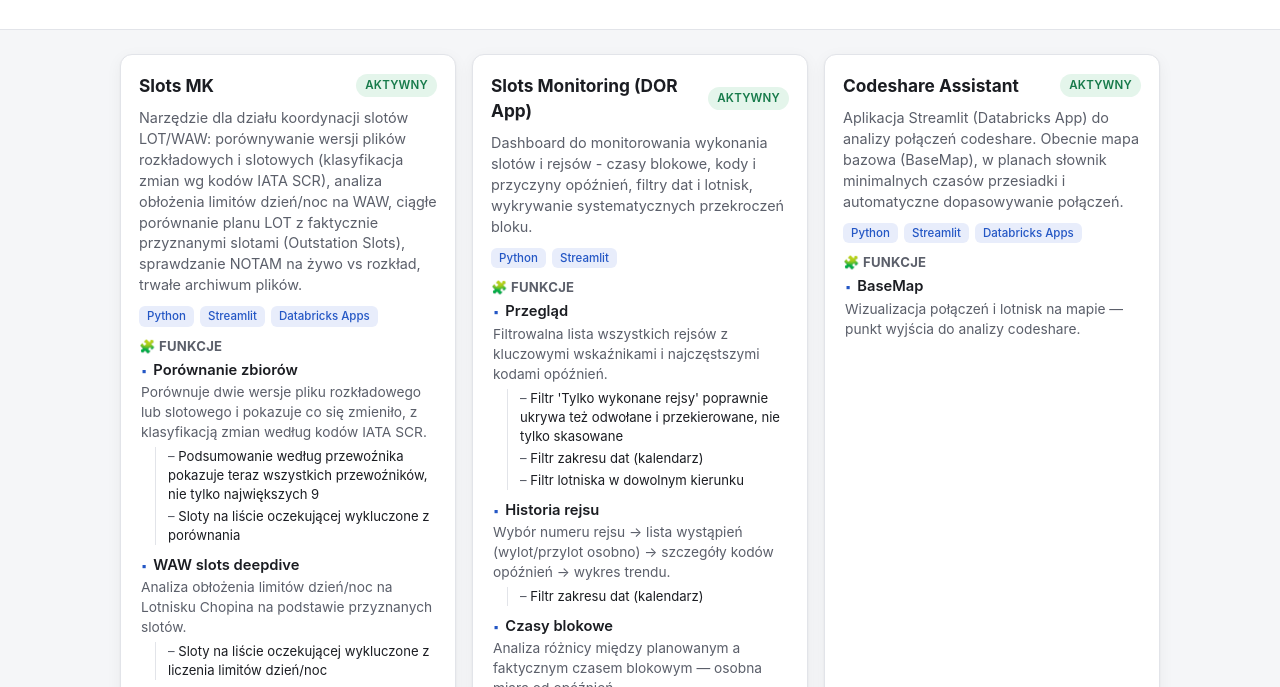
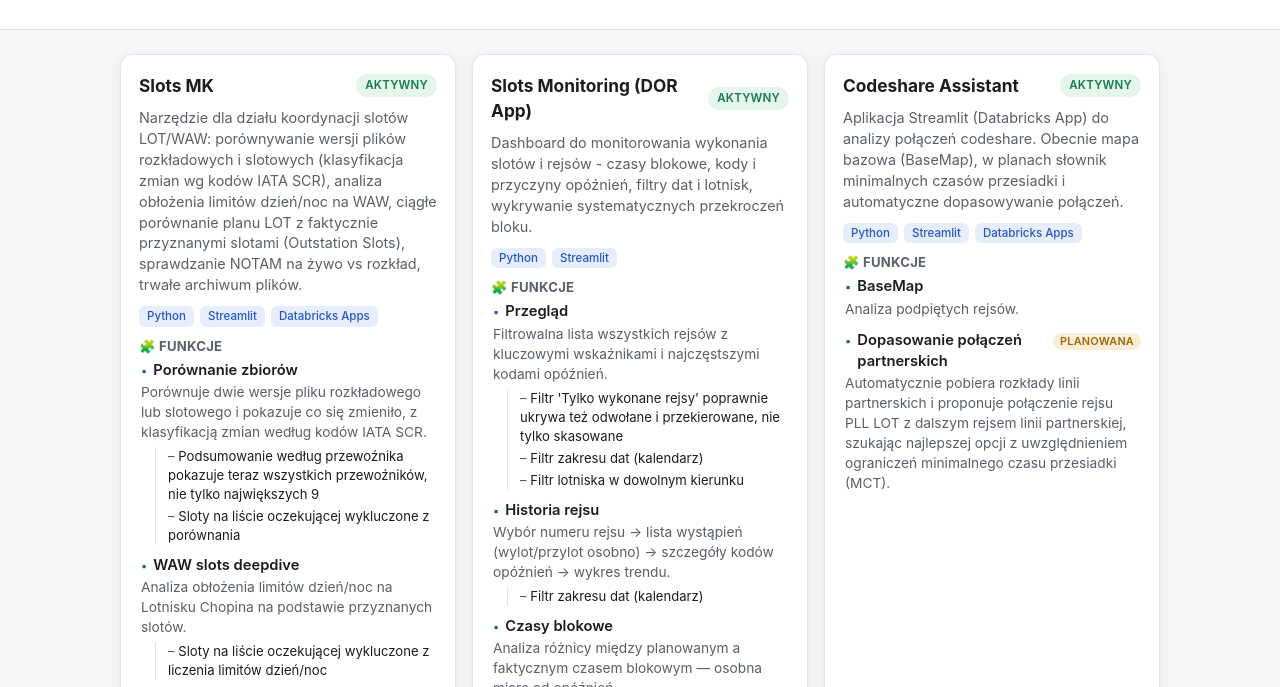
Before and after one commit to Piciu022/Tracking-Projektow, a plain HTML site: page index.html in a window 1280 px wide. Shown: the part 94-781 px from the top of the page. Drawn offline with Linux system fonts and the light colour scheme.

Commit message:
Codeshare Assistant: poprawiony opis BaseMap + nowa planowana funkcja dopasowania połączeń
- BaseMap: 'Analiza podpiętych rejsów' (poprawka od Piotra)
- nowa funkcja 'Dopasowanie połączeń partnerskich' (auto-pobieranie rozkładów partnerów,
  propozycja połączeń LOT -> linie partnerskie z uwzględnieniem MCT) - oznaczona jako
  'planowana', bo jeszcze nie zbudowana
- dodane wsparcie w schemacie/UI na status funkcji (gotowa/planowana) - odznaka przy nazwie

```diff
--- a/app.js
+++ b/app.js
@@ -62,6 +62,12 @@
   const li = node.querySelector(".feature-item");
   li.querySelector(".feature-name").textContent = feature.name;
   li.querySelector(".feature-description").textContent = feature.description || "";
+
+  const statusEl = li.querySelector(".feature-status");
+  if (feature.status === "planowana") {
+    statusEl.hidden = false;
+    statusEl.textContent = "planowana";
+  }
 
   const addedList = li.querySelector(".feature-added");
   (feature.added || []).forEach((line) => {
--- a/data/features.json
+++ b/data/features.json
@@ -82,7 +82,13 @@
       "features": [
         {
           "name": "BaseMap",
-          "description": "Wizualizacja połączeń i lotnisk na mapie — punkt wyjścia do analizy codeshare.",
+          "description": "Analiza podpiętych rejsów.",
+          "added": []
+        },
+        {
+          "name": "Dopasowanie połączeń partnerskich",
+          "description": "Automatycznie pobiera rozkłady linii partnerskich i proponuje połączenie rejsu PLL LOT z dalszym rejsem linii partnerskiej, szukając najlepszej opcji z uwzględnieniem ograniczeń minimalnego czasu przesiadki (MCT).",
+          "status": "planowana",
           "added": []
         }
       ]
--- a/index.html
+++ b/index.html
@@ -62,6 +62,7 @@
       <div class="feature-head">
         <span class="feature-bullet">▪</span>
         <span class="feature-name"></span>
+        <span class="feature-status" hidden></span>
       </div>
       <p class="feature-description"></p>
       <ul class="feature-added"></ul>
--- a/style.css
+++ b/style.css
@@ -269,6 +269,21 @@
   font-size: 0.92rem;
 }
 
+.feature-status {
+  font-size: 0.68rem;
+  font-weight: 600;
+  text-transform: uppercase;
+  letter-spacing: 0.02em;
+  color: var(--amber);
+  background: var(--amber-soft);
+  padding: 1px 7px;
+  border-radius: 999px;
+}
+
+.feature-status[hidden] {
+  display: none;
+}
+
 .feature-description {
   margin: 2px 0 0;
   font-size: 0.86rem;
```
